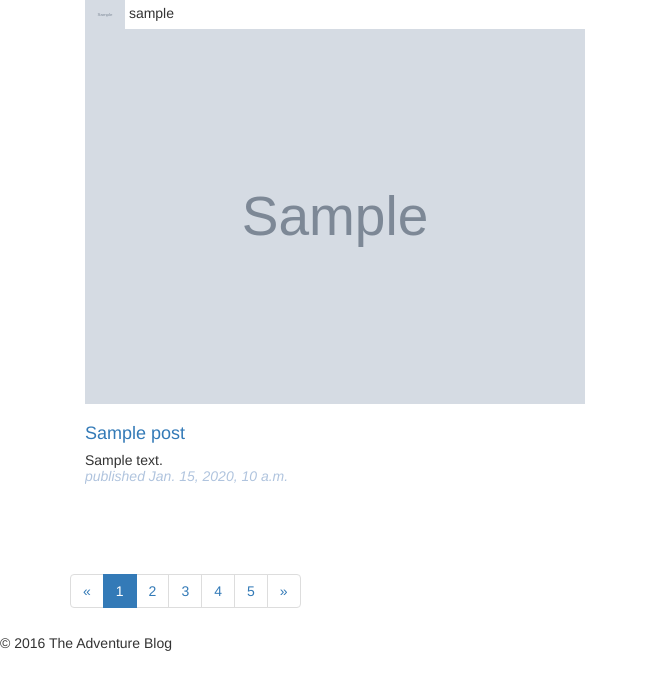
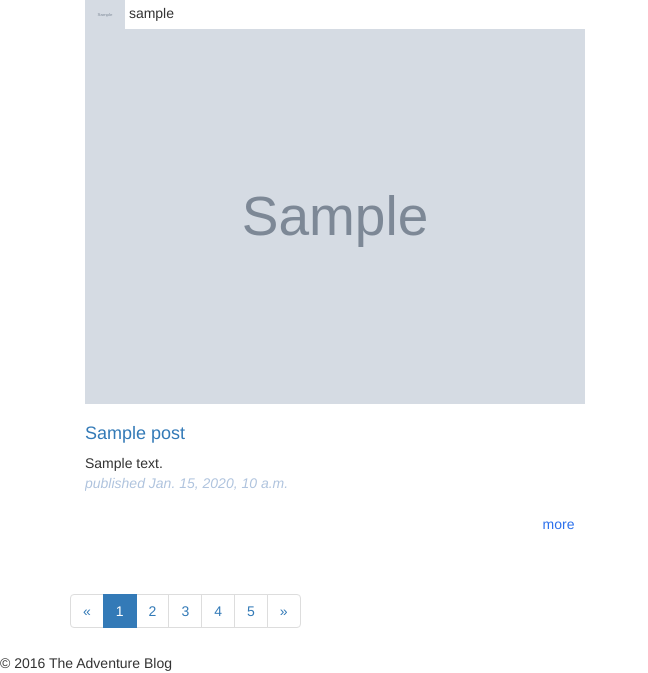
Before and after one commit to zlyu88/test_task, a Django app: page /blog/ in a window 1280 px wide. Shown: the part 224-897 px from the top of the page, without its empty margins (0-648 px from the left). Before the commit the page ends 875 px from the top, so only its background shows below. Run offline with Django 3.2, Linux system fonts and the light colour scheme; tables that the repository leaves empty hold one stand-in row (values such as "Sample post"); grey boxes marked "Sample" are stand-in pictures; parts of the project's set-up code (start-up, migrations or seed data) failed here and were passed over; some libraries are stand-ins or nearby versions.

Commit message:
Adding some JS

```diff
--- a/blog/static/css/style.css
+++ b/blog/static/css/style.css
@@ -3,28 +3,39 @@
     float: left;
     width: 45%;
     box-sizing: border-box;
-}
-
-.post-box h5 {
     max-width: 500px;
     overflow: hidden;
-    white-space: inherit ;
+    white-space: inherit;
     text-align: justify;
     text-overflow: ellipsis;
+    position: relative;
 }
 
 .post-box i {
     color: lightsteelblue;
 }
 
-
 #but {
     display: inline-block;
     float: left;
 }
 
-
 span {
     color: #2b70ec;
     font-style: italic;
 }
+
+#text {
+    height: 110px;
+    overflow: hidden;
+}
+
+#button {
+    position: absolute;
+    right: 10px;
+    color: #2b70ec;
+}
+
+#pic {
+    position: static;
+}
--- a/blog/templates/base.html
+++ b/blog/templates/base.html
@@ -12,7 +12,6 @@
     <link  rel="stylesheet" type="text/css" href={% static "css/style.css" %} />
 
 {% block login_bar %}{% endblock login_bar %}
-
 </head>
 <body>
 
@@ -41,7 +40,7 @@
     <!-- End Footer -->
 
     <!-- Javascripts Section -->
-    <script src={% static "js/script.js" %} type="text/javascript"></script>
+    <script src={% static "js/script" %} type="text/javascript"></script>
 
 </body>
 </html>
--- a/blog/templates/index.html
+++ b/blog/templates/index.html
@@ -38,7 +38,7 @@
 
     <div class="post-box">
         {% for post in posts %}
-
+            <div id="pic">
             {% for user in users %}
                 {% if post.author_id == user.id %}
                     {% if user.image %}
@@ -48,16 +48,18 @@
                     {% endif %}
                 {%  endif %}
             {% endfor %}
+            </div>
 
             {% if post.picture %}
                 <img width="500" src="/{{ post.picture }}"><br>
             {% endif %}
 
-            <h3>
+            <div id="text">
+
+                <h3>
                 <a href="{% url "post_page" post.id %}"><h4>{{ post.title }}</h4></a>
             </h3>
 
-            <h5>
             {{ post.text }}<br>
 
             <i>
@@ -67,7 +69,9 @@
 
             published {{ post.pub_date }}
             </i>
-            </h5>
+            </div>
+             <p id="button" onclick="showText(this)">more</p>
+
             <br><br><br>
 
         {% endfor %}
--- a/blog/templates/post_page.html
+++ b/blog/templates/post_page.html
@@ -34,7 +34,6 @@
         <img width="500" src="/{{ post.picture }}"><br>
     {% endif %}
     <h3>{{ post.title }}</h3>
-    <h5>
     {{ post.text }}<br>
     <i>
     {% if post.pub_date != post.redact_date %}
@@ -45,7 +44,6 @@
     {% for tag in tags %}
         <a href="{% url "tag_posts" tag.id %}">{{ tag.tag }}</a>
     {% endfor %}
-    </h5>
 
     <br><br>
 
--- a/blog/templates/user_page.html
+++ b/blog/templates/user_page.html
@@ -38,7 +38,6 @@
                         <img width="500" src="/{{ post.picture }}"><br>
                     {% endif %}
                     <a href="{% url "post_page" post.id %}"><h4>{{ post.title }}</h4></a>
-                    <h5>
                     {{ post.text }}<br>
                     <i>
                     {% if post.pub_date != post.redact_date %}
@@ -46,7 +45,7 @@
                     {% endif %}
                     posted on {{ post.pub_date }}
                     </i>
-                    </h5><br><br>
+                    <br><br>
             {% endif %}
         {% endfor %}
     </div>
```
Also changed, not shown: blog/static/34.jpg (added), blog/static/brebenskul.jpg (added), blog/static/gorgany.jpg (added), blog/static/homer.jpg (added), blog/static/pip-ivan.jpg (added), 1 other file.
